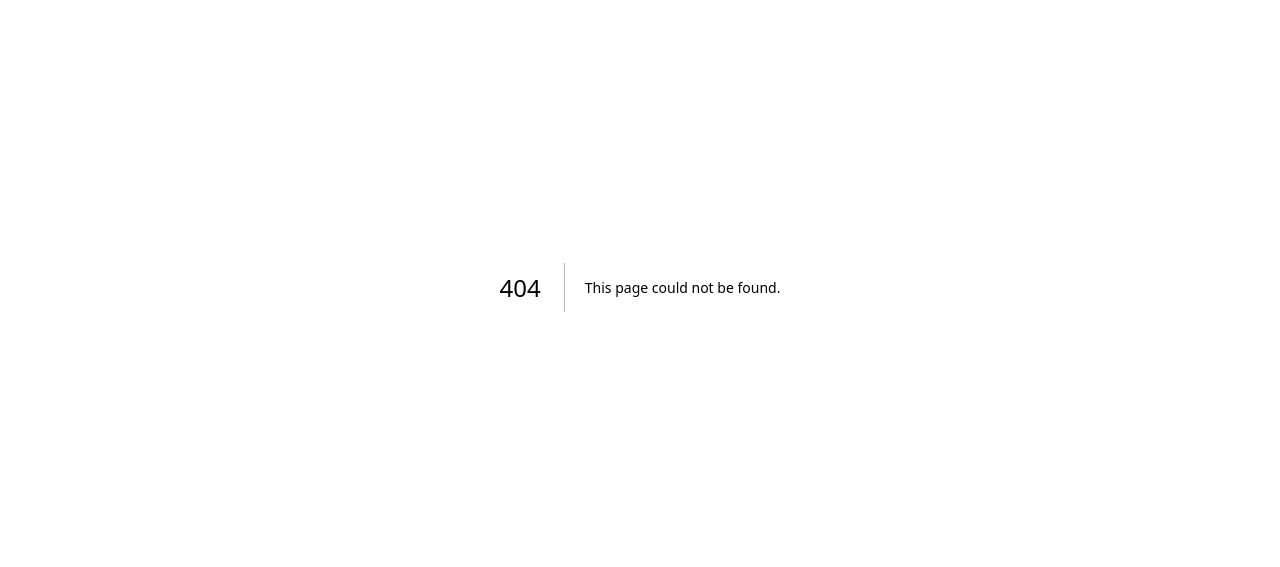
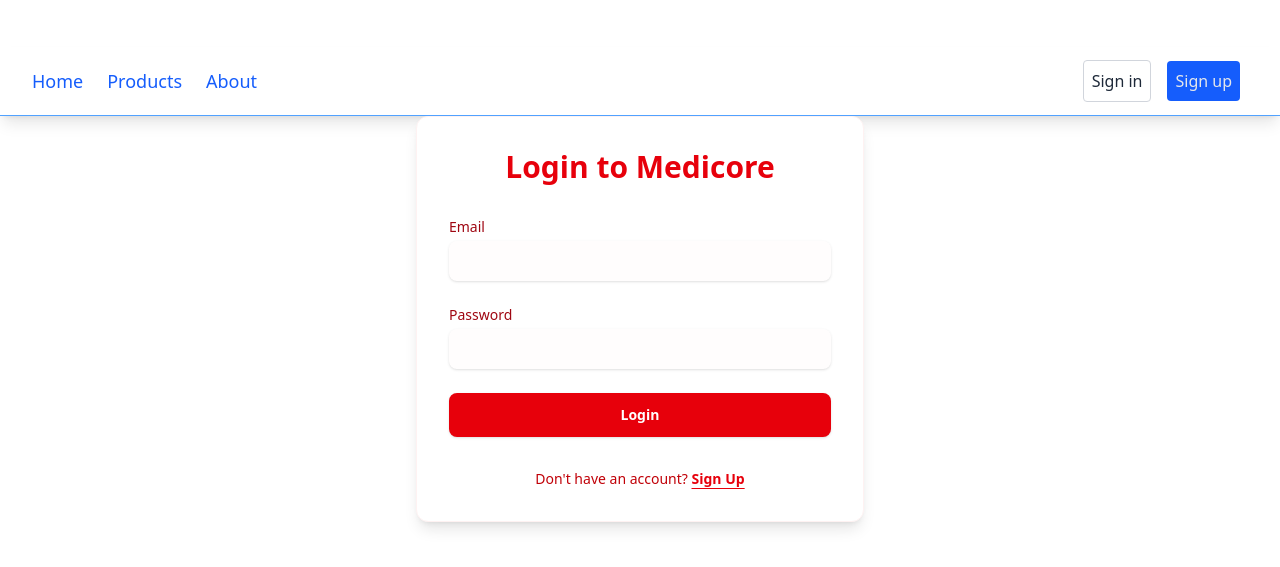
Before and after one commit to casian2018/medicore, a Next.js app: page /login in a window 1280 px wide. Before the commit this address had no page. Shown: the part 113-680 px from the top of the page. Built offline with nearby package versions, Linux system fonts and the light colour scheme.

Commit message:
login/signup

```diff
--- /dev/null
+++ b/src/components/authForm.tsx
@@ -0,0 +1,104 @@
+import Link from 'next/link'
+
+interface AuthFormProps {
+  variant: 'login' | 'signup'
+}
+
+export default function AuthForm({ variant }: AuthFormProps) {
+  const isLogin = variant === 'login'
+  const title = isLogin ? 'Login to Medicore' : 'Create an Account'
+  const actionText = isLogin ? 'Login' : 'Sign Up'
+  const alternativeText = isLogin
+    ? "Don't have an account?"
+    : "Already have an account?"
+  const alternativeLink = isLogin ? '/signup' : '/login'
+  const alternativeLinkText = isLogin ? 'Sign Up' : 'Login'
+
+  async function handleSubmit(formData: FormData) {
+    'use server'
+    // Add your authentication logic here
+    console.log(Object.fromEntries(formData))
+  }
+
+  return (
+    <div className="max-w-md mx-auto bg-white p-8 rounded-xl shadow-lg border border-red-50">
+      <h2 className="text-3xl font-bold mb-8 text-center text-red-600">{title}</h2>
+      <form className="space-y-6" action={handleSubmit}>
+        {!isLogin && (
+          <div>
+            <label htmlFor="name" className="block text-sm font-medium text-red-800">
+              Name
+            </label>
+            <input
+              id="name"
+              name="name"
+              type="text"
+              required
+              className="mt-1 block w-full rounded-lg border-red-200 bg-red-50/20 shadow-sm focus:border-red-500 focus:ring-2 focus:ring-red-300 py-2 px-4 transition-all"
+            />
+          </div>
+        )}
+
+        <div>
+          <label htmlFor="email" className="block text-sm font-medium text-red-800">
+            Email
+          </label>
+          <input
+            id="email"
+            name="email"
+            type="email"
+            autoComplete="email"
+            required
+            className="mt-1 block w-full rounded-lg border-red-200 bg-red-50/20 shadow-sm focus:border-red-500 focus:ring-2 focus:ring-red-300 py-2 px-4 transition-all"
+          />
+        </div>
+
+        <div>
+          <label htmlFor="password" className="block text-sm font-medium text-red-800">
+            Password
+          </label>
+          <input
+            id="password"
+            name="password"
+            type="password"
+            autoComplete={isLogin ? 'current-password' : 'new-password'}
+            required
+            className="mt-1 block w-full rounded-lg border-red-200 bg-red-50/20 shadow-sm focus:border-red-500 focus:ring-2 focus:ring-red-300 py-2 px-4 transition-all"
+          />
+        </div>
+
+        {!isLogin && (
+          <div>
+            <label htmlFor="confirmPassword" className="block text-sm font-medium text-red-800">
+              Confirm Password
+            </label>
+            <input
+              id="confirmPassword"
+              name="confirmPassword"
+              type="password"
+              required
+              className="mt-1 block w-full rounded-lg border-red-200 bg-red-50/20 shadow-sm focus:border-red-500 focus:ring-2 focus:ring-red-300 py-2 px-4 transition-all"
+            />
+          </div>
+        )}
+
+        <button
+          type="submit"
+          className="w-full flex justify-center py-3 px-4 rounded-lg shadow-sm text-sm font-semibold text-white bg-red-600 hover:bg-red-700 focus:outline-none focus:ring-2 focus:ring-offset-2 focus:ring-red-500 transition-colors duration-200"
+        >
+          {actionText}
+        </button>
+      </form>
+
+      <p className="mt-8 text-center text-sm text-red-700">
+        {alternativeText}{' '}
+        <Link
+          href={alternativeLink}
+          className="font-semibold text-red-600 hover:text-red-700 underline underline-offset-4"
+        >
+          {alternativeLinkText}
+        </Link>
+      </p>
+    </div>
+  )
+}
--- /dev/null
+++ b/src/pages/login.tsx
@@ -0,0 +1,13 @@
+import AuthForm from '../components/authForm'
+import Nav from "@/components/nav"
+
+export default function LoginPage() {
+  return(
+    <main className="min-h-screen pt-16">
+    <Nav />
+      <div className="container mx-auto px-4">
+        <AuthForm variant="login" />
+      </div>
+    </main>
+  )
+}
--- /dev/null
+++ b/src/pages/signup.tsx
@@ -0,0 +1,13 @@
+import AuthForm from '../components/authForm'
+import Nav from "@/components/nav"
+
+export default function SignupPage() {
+  return(
+    <main className="min-h-screen pt-16">
+       <Nav />
+         <div className="container mx-auto px-4">
+           <AuthForm variant="signup" />
+         </div>
+       </main>
+  )
+}
```
